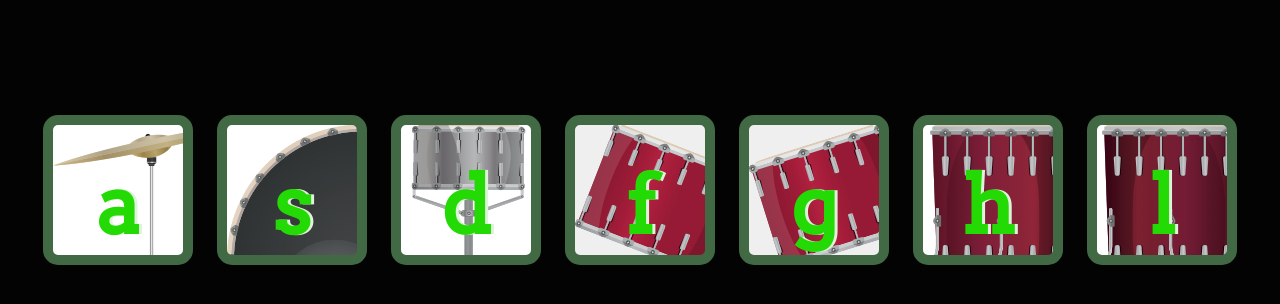
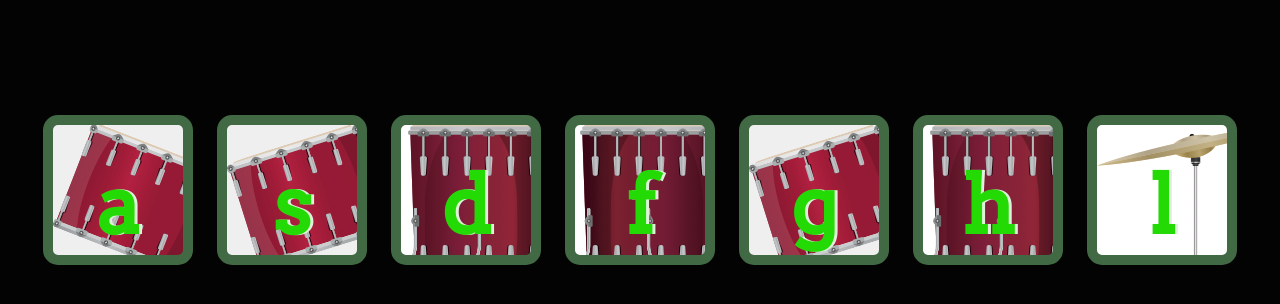
Before and after one commit to Yash1Hingu/drumkit, a plain HTML site: page index.html in a window 1280 px wide. Shown: the part 174-478 px from the top of the page. Drawn offline with Linux system fonts and the light colour scheme.

Commit message:
Update style.css

```diff
--- a/style.css
+++ b/style.css
@@ -12,21 +12,21 @@ h1 {
 }
 
 .a {
-    background-image: url(images/crash.png);
+    background-image: url(images/tom1.png);
   }
 
 .s {
-  background-image: url(images/kick.png);
+  background-image: url(images/tom2.png);
 
 }
 
 .d {
-  background-image: url(images/snare.png);
+  background-image: url(images/tom3.png);
 
 }
 
 .f {
-  background-image: url(images/tom1.png);
+  background-image: url(images/tom4.png);
 
 }
 
@@ -41,7 +41,7 @@ h1 {
 }
 
 .l {
-  background-image: url(images/tom4.png);
+  background-image: url(images/crash.png);
 
 }
 
```
